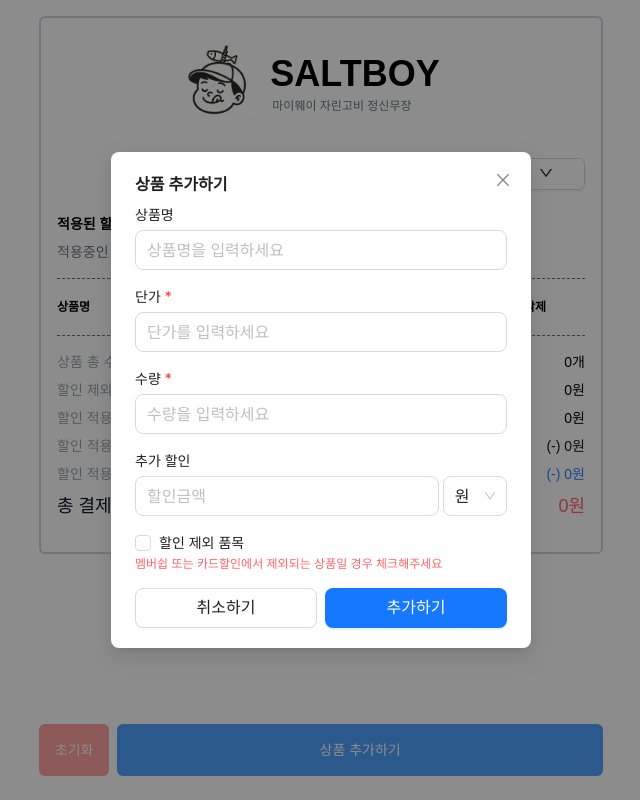
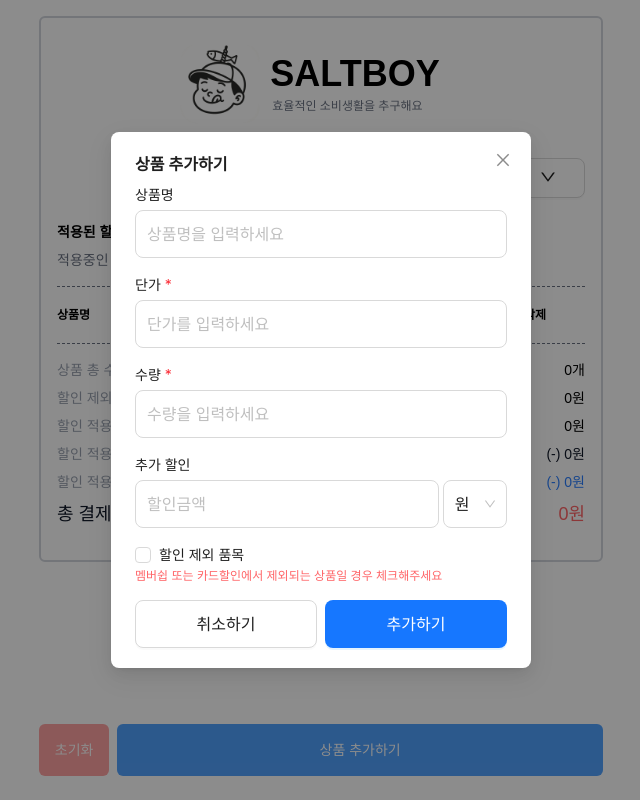
Before and after one commit to mkiz0403/m.caculator, a Next.js app: page / in a window 1280 px wide. Both pictures are taken after a click on the button "상품 추가하기". Shown: the whole page, without its empty margins (319-959 px from the left). Built offline with nearby package versions, Linux system fonts and the light colour scheme.

Commit message:
refactor : 엘리먼트 사이즈 변경

```diff
--- a/src/app/caculator/AddProduct.tsx
+++ b/src/app/caculator/AddProduct.tsx
@@ -40,6 +40,7 @@ export default function AddProduct({
 					<Input
 						className="custom-select flex rounded-sm border border-blue-500"
 						size="large"
+						style={{ height: '48px' }}
 						value={formData.name}
 						onChange={(e) => setFormData({ ...formData, name: e.target.value })}
 						placeholder="상품명을 입력하세요"
@@ -53,6 +54,7 @@ export default function AddProduct({
 						type="number"
 						className="custom-select rounded-sm border border-blue-500"
 						size="large"
+						style={{ height: '48px' }}
 						value={formData.price}
 						onChange={(e) =>
 							setFormData({ ...formData, price: e.target.value })
@@ -68,6 +70,7 @@ export default function AddProduct({
 						type="number"
 						size="large"
 						className="custom-select rounded-sm border border-blue-500"
+						style={{ height: '48px' }}
 						value={formData.quantity}
 						onChange={(e) =>
 							setFormData({ ...formData, quantity: e.target.value })
@@ -82,6 +85,7 @@ export default function AddProduct({
 							className="custom-select"
 							size="large"
 							type="number"
+							style={{ height: '48px' }}
 							value={formData.discountValue}
 							onChange={(e) =>
 								setFormData({ ...formData, discountValue: e.target.value })
@@ -91,8 +95,9 @@ export default function AddProduct({
 							}
 						/>
 						<Select
-							className="custom-select w-20"
+							className="custom-select w-20 text-base"
 							size="large"
+							style={{ height: '48px' }}
 							value={formData.discountType}
 							onChange={(value) =>
 								setFormData({
@@ -136,17 +141,19 @@ export default function AddProduct({
 				</div>
 				<div className="flex justify-between gap-2">
 					<Button
-						className="custom-select w-full"
+						className="custom-select h-14 w-full text-base"
 						onClick={onCancel}
 						size="large"
+						style={{ height: '48px' }}
 					>
 						취소하기
 					</Button>
 					<Button
-						className="custom-select w-full bg-blue-300"
+						className="custom-select w-full bg-blue-300 text-base"
 						type="primary"
 						htmlType="submit"
 						size="large"
+						style={{ height: '48px' }}
 					>
 						{isEditMode ? '수정하기' : '추가하기'}
 					</Button>
--- a/src/app/caculator/page.tsx
+++ b/src/app/caculator/page.tsx
@@ -323,7 +323,7 @@ export default function Receipt() {
 						<div className="flex flex-col gap-1 pr-8">
 							<h1 className="text-4xl font-bold">SALTBOY</h1>
 							<span className="flex items-start pl-0.5 text-xs text-gray-500">
-								마이웨이 자린고비 정신무장
+								효율적인 소비생활을 추구해요
 							</span>
 						</div>
 					</div>
@@ -331,9 +331,9 @@ export default function Receipt() {
 						<div className="mt-4 flex justify-end">
 							<div className="flex items-center gap-4">
 								<div className="flex items-center gap-2">
-									<span className="text-sm">멤버쉽</span>
+									<span className="text-base">멤버쉽</span>
 									<Dropdown menu={mDiscountMenu}>
-										<Button className="custom-select w-28" size="middle">
+										<Button className="custom-select w-28" size="large">
 											<Space>
 												{mDiscount === 'none'
 													? '선택'
@@ -346,9 +346,9 @@ export default function Receipt() {
 									</Dropdown>
 								</div>
 								<div className="flex items-center gap-2">
-									<span className="text-sm">카드</span>
+									<span className="text-base">카드</span>
 									<Dropdown menu={cardDiscountMenu}>
-										<Button className="w-28">
+										<Button className="w-28" size="large">
 											<Space>
 												{cardDiscount === 'none'
 													? '선택'
```
